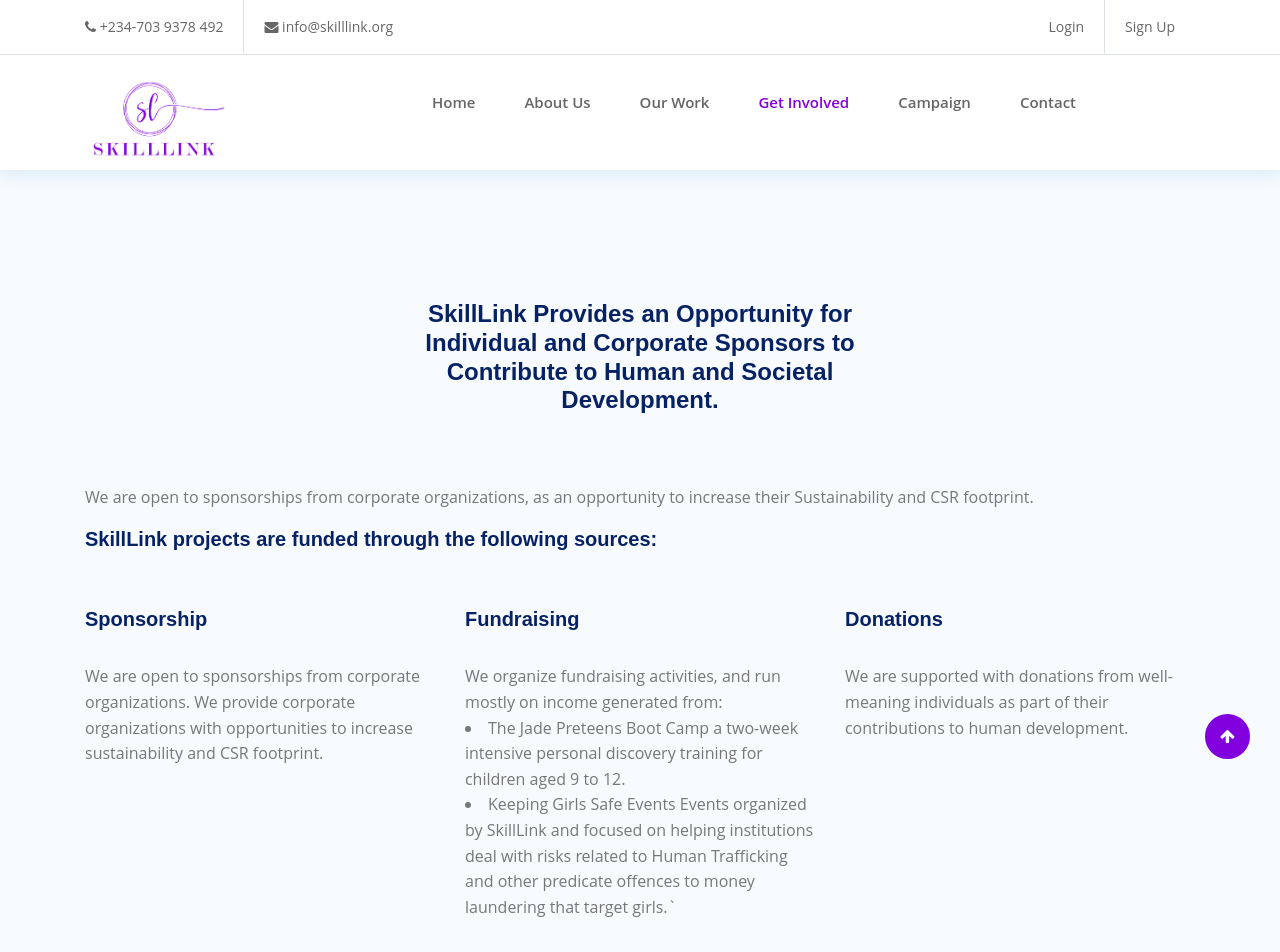
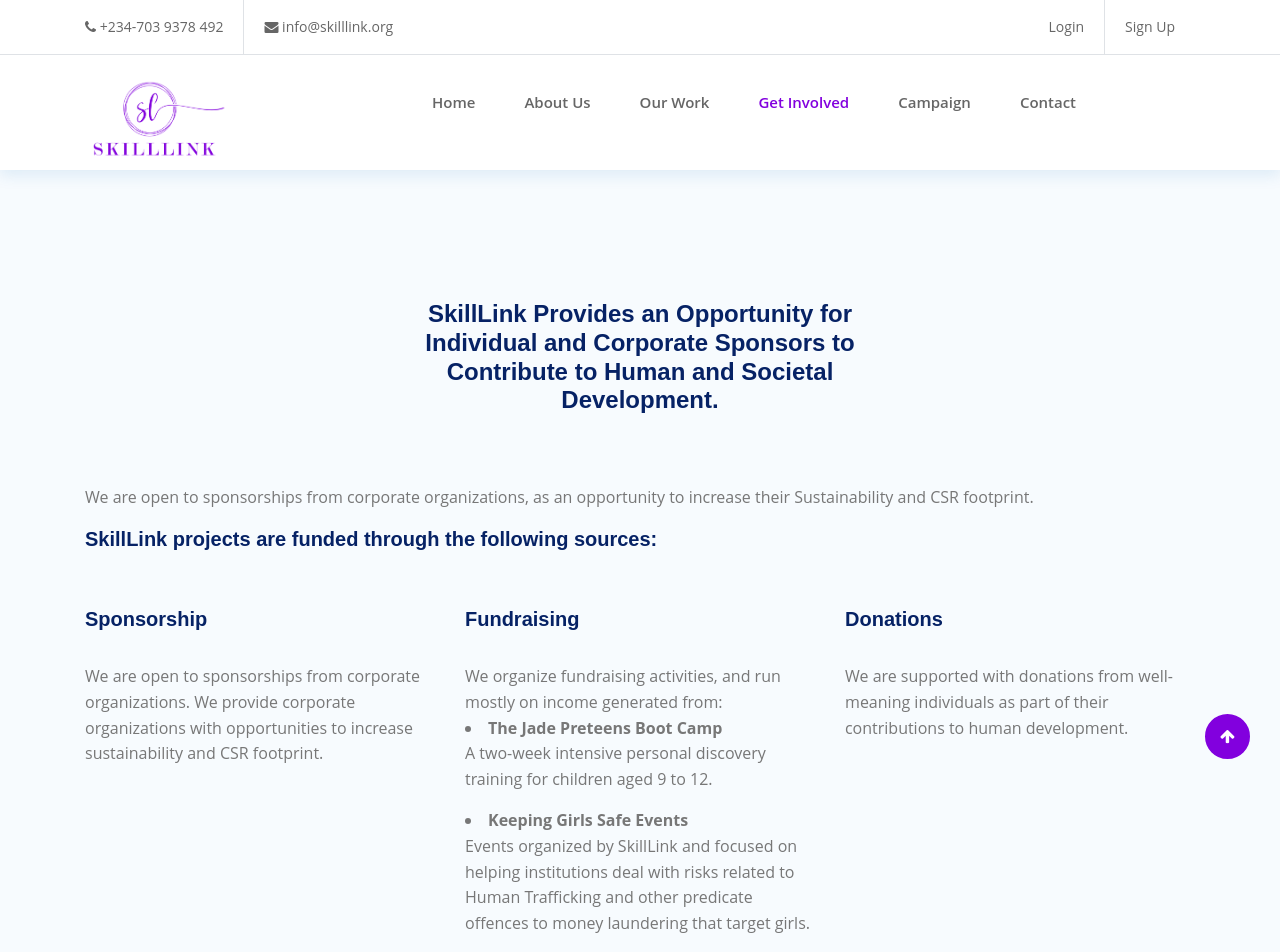
Before and after one commit to zilpage/skilllink-ui, a React (Create React App) app: page /get/involved in a window 1280 px wide. Shown: the top 952 px of the page. Built offline with nearby package versions, Linux system fonts and the light colour scheme.

Commit message:
changed content on getinvolved page

```diff
--- a/src/route/main/getinvolved.js
+++ b/src/route/main/getinvolved.js
@@ -54,14 +54,21 @@
                     We organize fundraising activities, and run mostly on income
                     generated from:
                     <li>
-                      The Jade Preteens Boot Camp a two-week intensive personal
-                      discovery training for children aged 9 to 12.
+                      <b>The Jade Preteens Boot Camp</b>
+                      <p>
+                        A two-week intensive personal discovery training for
+                        children aged 9 to 12.
+                      </p>
                     </li>
                     <li>
-                      Keeping Girls Safe Events Events organized by SkillLink
-                      and focused on helping institutions deal with risks
-                      related to Human Trafficking and other predicate offences
-                      to money laundering that target girls.`
+                      <b>Keeping Girls Safe Events</b>
+                      <p>
+                        {" "}
+                        Events organized by SkillLink and focused on helping
+                        institutions deal with risks related to Human
+                        Trafficking and other predicate offences to money
+                        laundering that target girls.
+                      </p>
                     </li>
                   </p>
                 </div>
```
